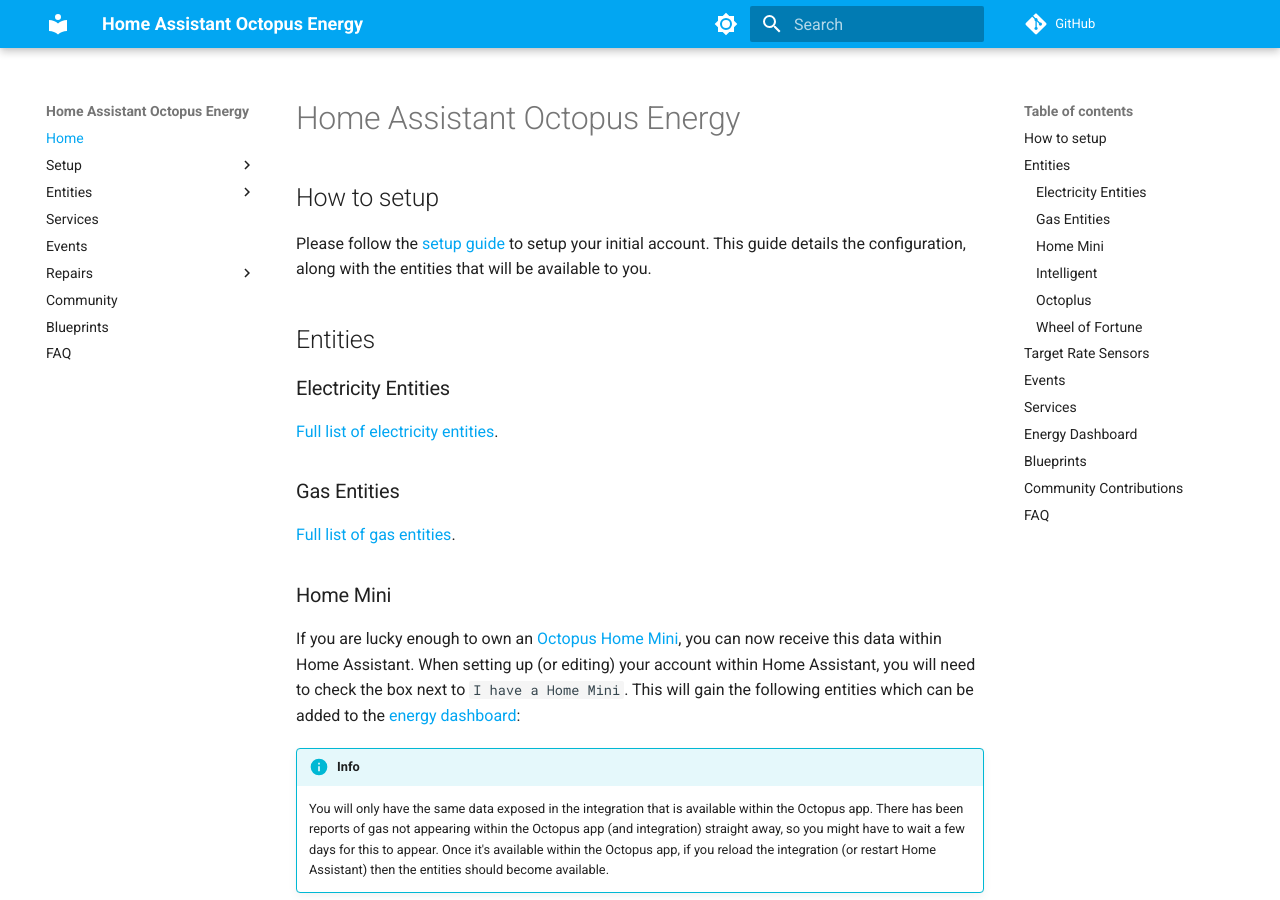
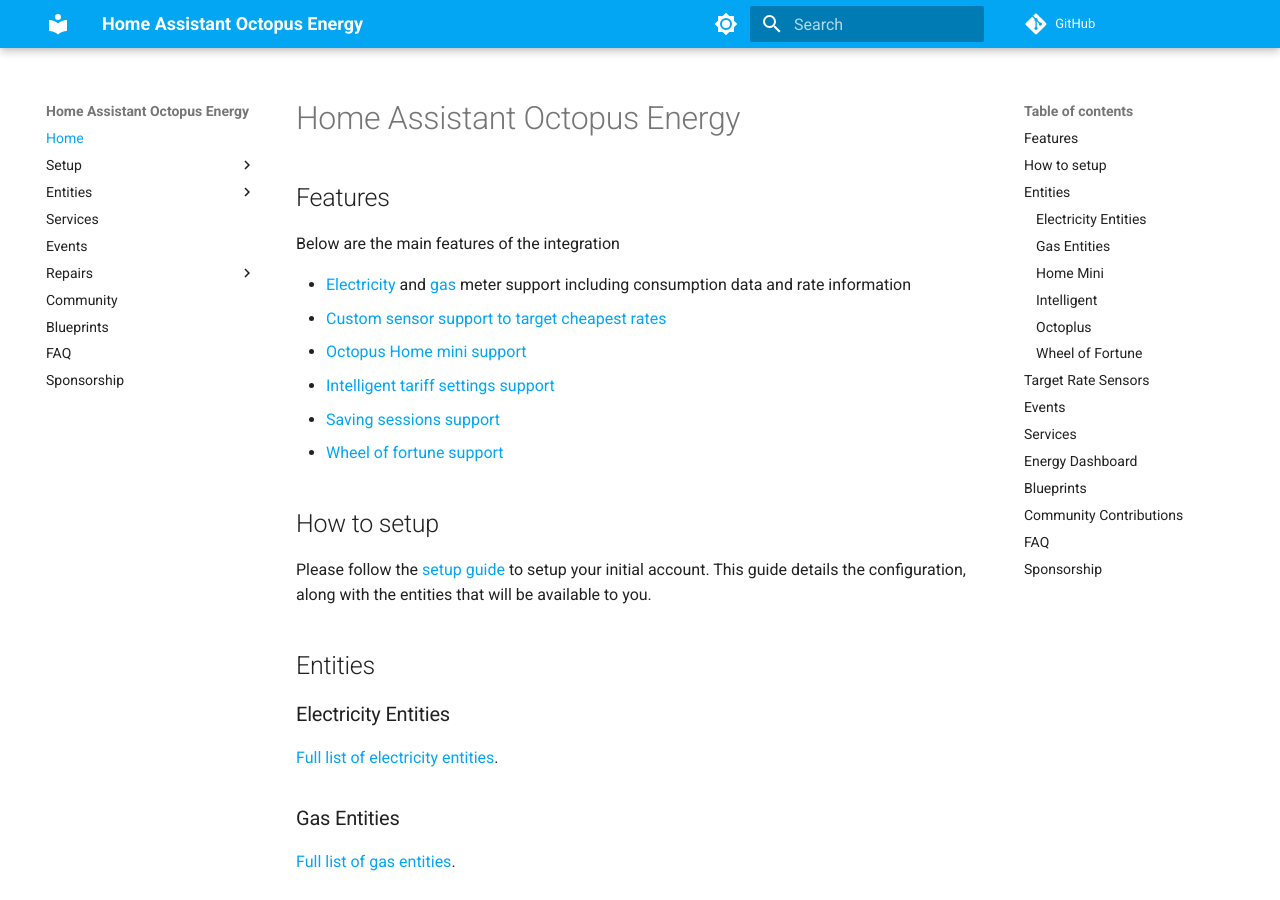
Before and after one commit to BottlecapDave/HomeAssistant-OctopusEnergy, an MkDocs documentation site: the page built from _docs/index.md, in a window 1280 px wide and 900 px high. Built offline with MkDocs 1.6.1 and Material for MkDocs 9.7.7, drawn with Linux system fonts in a browser that asks for light colours; comment, search, counter and statistics services are not loaded; some of the changed text lies outside the part shown.

Commit message:
docs: Added high level features

```diff
--- a/_docs/index.md
+++ b/_docs/index.md
@@ -1,4 +1,15 @@
 # Home Assistant Octopus Energy
+
+## Features
+
+Below are the main features of the integration
+
+* [Electricity](./entities/electricity/) and [gas](./entities/gas/) meter support including consumption data and rate information
+* [Custom sensor support to target cheapest rates](./setup/target_rate/)
+* [Octopus Home mini support](./setup/account/#home-mini)
+* [Intelligent tariff settings support](./entities/intelligent/)
+* [Saving sessions support](./entities/octoplus/#saving-sessions)
+* [Wheel of fortune support](./entities/wheel_of_fortune/)
 
 ## How to setup
 
@@ -73,3 +84,7 @@
 ## FAQ
 
 Before raising anything, please read through the [faq](./faq.md). If you have questions, then you can raise a [discussion](https://github.com/BottlecapDave/HomeAssistant-OctopusEnergy/discussions). If you have found a bug or have a feature request please [raise it](https://github.com/BottlecapDave/HomeAssistant-OctopusEnergy/issues) using the appropriate report template.
+
+## Sponsorship
+
+Please see the [sponsorship](./sponsorship.md) page for more information.
--- a/mkdocs.yml
+++ b/mkdocs.yml
@@ -25,6 +25,7 @@
   - Community: community.md
   - blueprints.md
   - faq.md
+  - sponsorship.md
 
 # extra:
 #   version:
--- a/package.json
+++ b/package.json
@@ -8,7 +8,8 @@
     "commit": "cz",
     "release": "semantic-release",
     "test-unit": "python -m pytest tests/unit",
-    "test-integration": "python -m pytest tests/integration"
+    "test-integration": "python -m pytest tests/integration",
+    "docs-serve": "python -m mkdocs serve"
   },
   "repository": {
     "type": "git",
```
Also changed, not shown: README.md (+12 -0 lines), _docs/sponsorship.md (added, +3 -0 lines).
